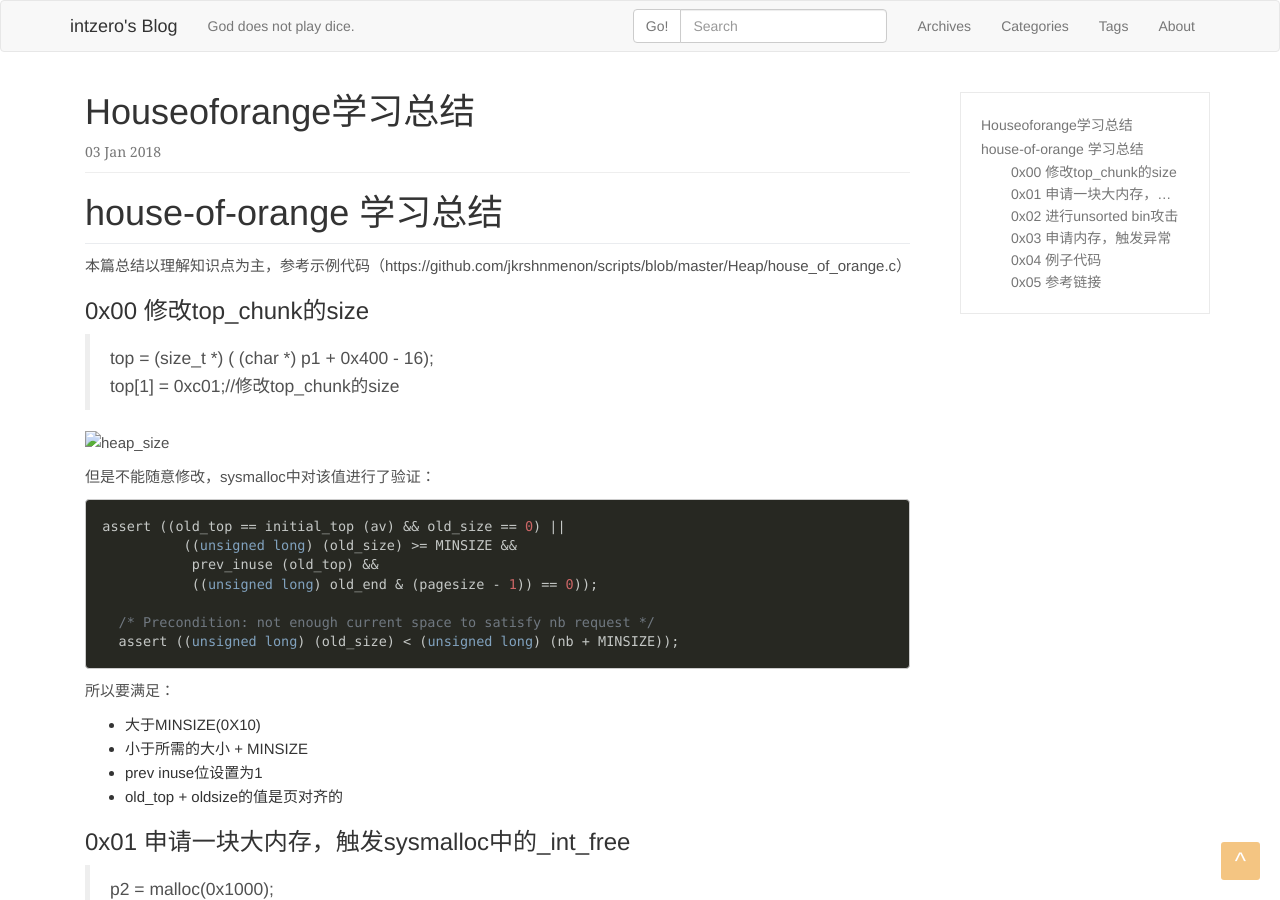
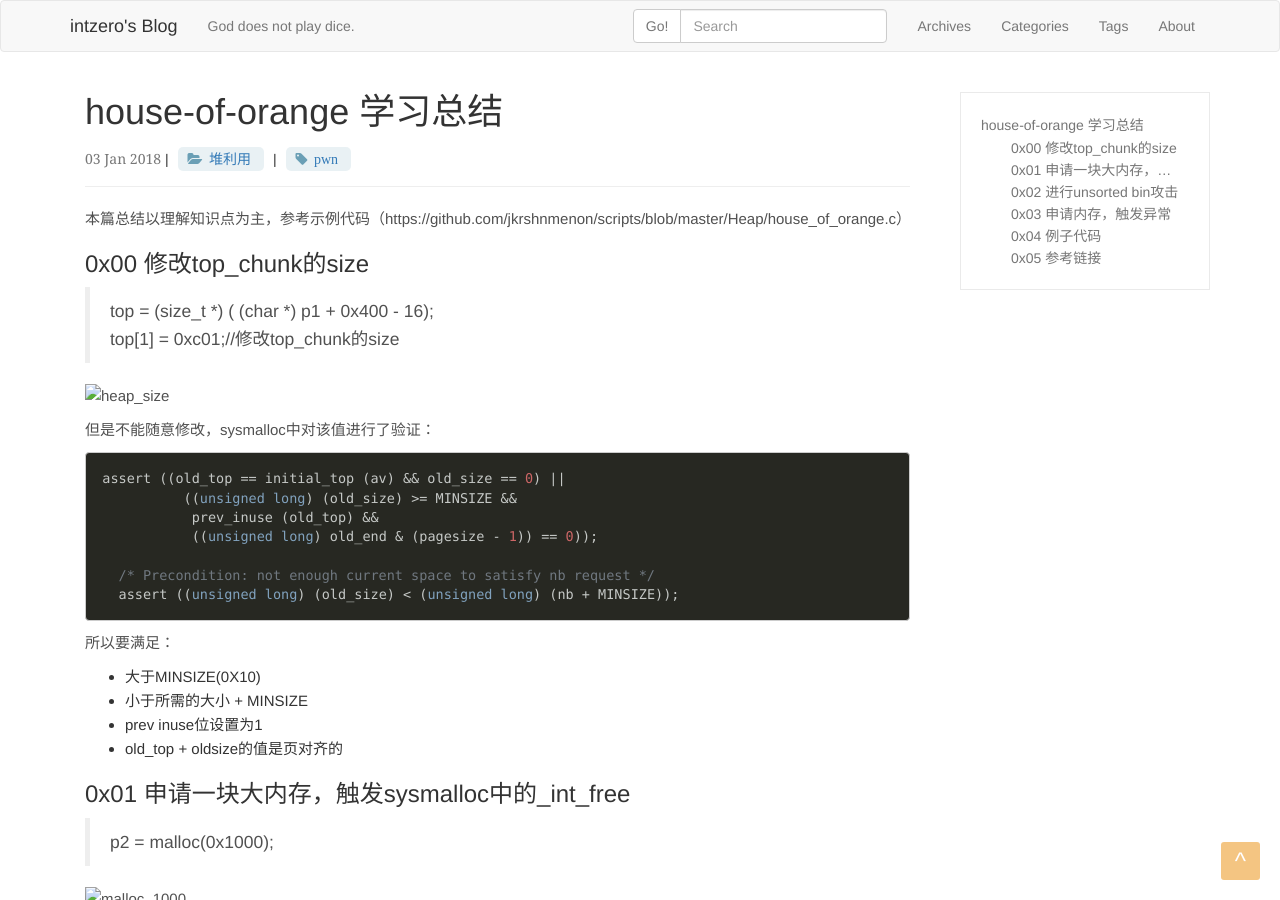
Before and after one commit to De4dCr0w/De4dCr0w.github.io, a Jekyll site: the page built from _posts/2018-01-03-houseoforange学习总结.md, in a window 1280 px wide and 900 px high. Built offline with Jekyll 4.4.1, drawn with Linux system fonts in a browser that asks for light colours; our own code applies the rules of GitHub Pages for plain Markdown files; comment, search, counter and statistics services are not loaded.

Commit message:
测试预览

```diff
--- a/_posts/2018-01-03-houseoforange学习总结.md
+++ b/_posts/2018-01-03-houseoforange学习总结.md
@@ -1,4 +1,10 @@
-# house-of-orange 学习总结
+---
+layout: post
+title:  "house-of-orange 学习总结"
+date:   2018-01-03 10:30:00
+categories: 堆利用
+tags: [pwn]
+---
 
 本篇总结以理解知识点为主，参考示例代码（https://github.com/jkrshnmenon/scripts/blob/master/Heap/house_of_orange.c）
 
```
